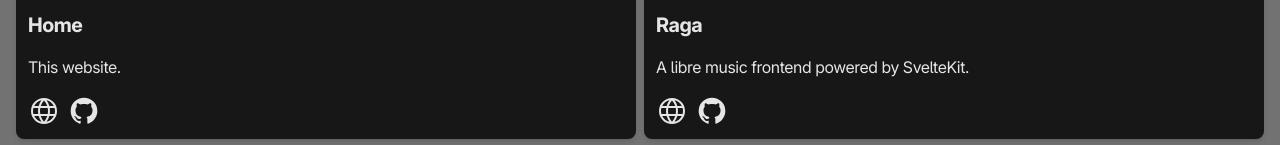
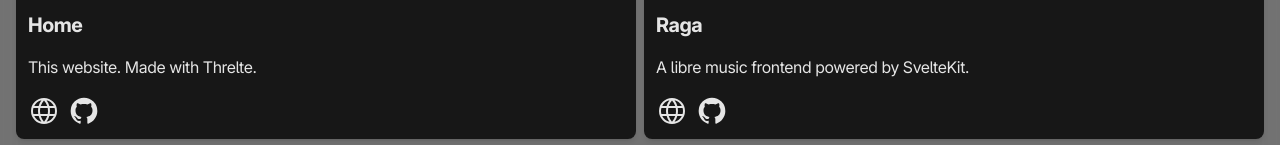
Before and after one commit to TheoIsDumb/home, a SvelteKit app: page /projects in a window 1280 px wide. Shown: the part 418-563 px from the top of the page. Built offline with nearby package versions, Linux system fonts and the light colour scheme.

Commit message:
added desc

```diff
--- a/src/routes/(text)/projects/+page.svelte
+++ b/src/routes/(text)/projects/+page.svelte
@@ -4,7 +4,7 @@
   const projects = [
     {
       name: "Home",
-      desc: "This website.",
+      desc: "This website. Made with Threlte.",
       link: "https://theo.vkdbois.xyz",
       github: "https://github.com/TheoIsDumb/home",
     },
```
